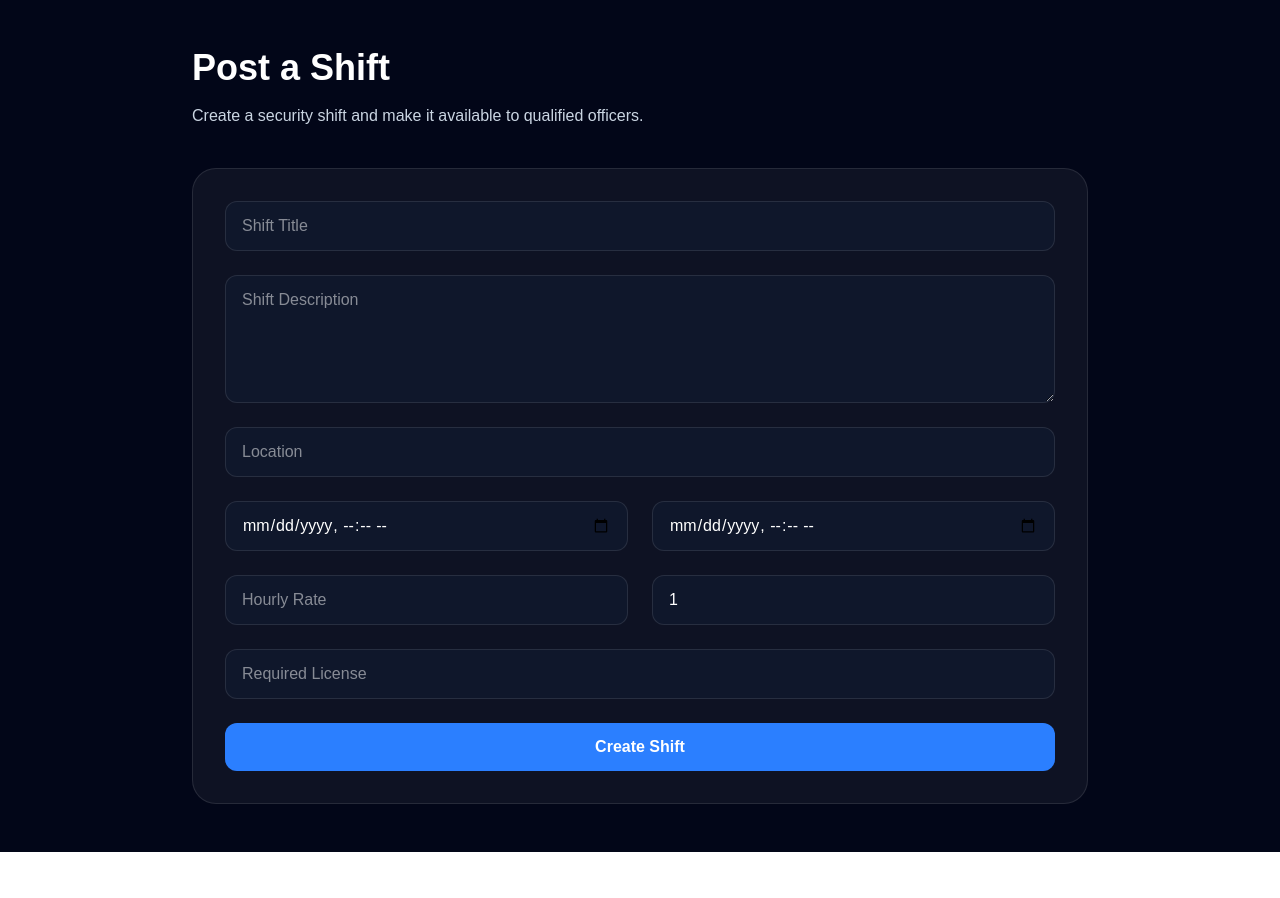
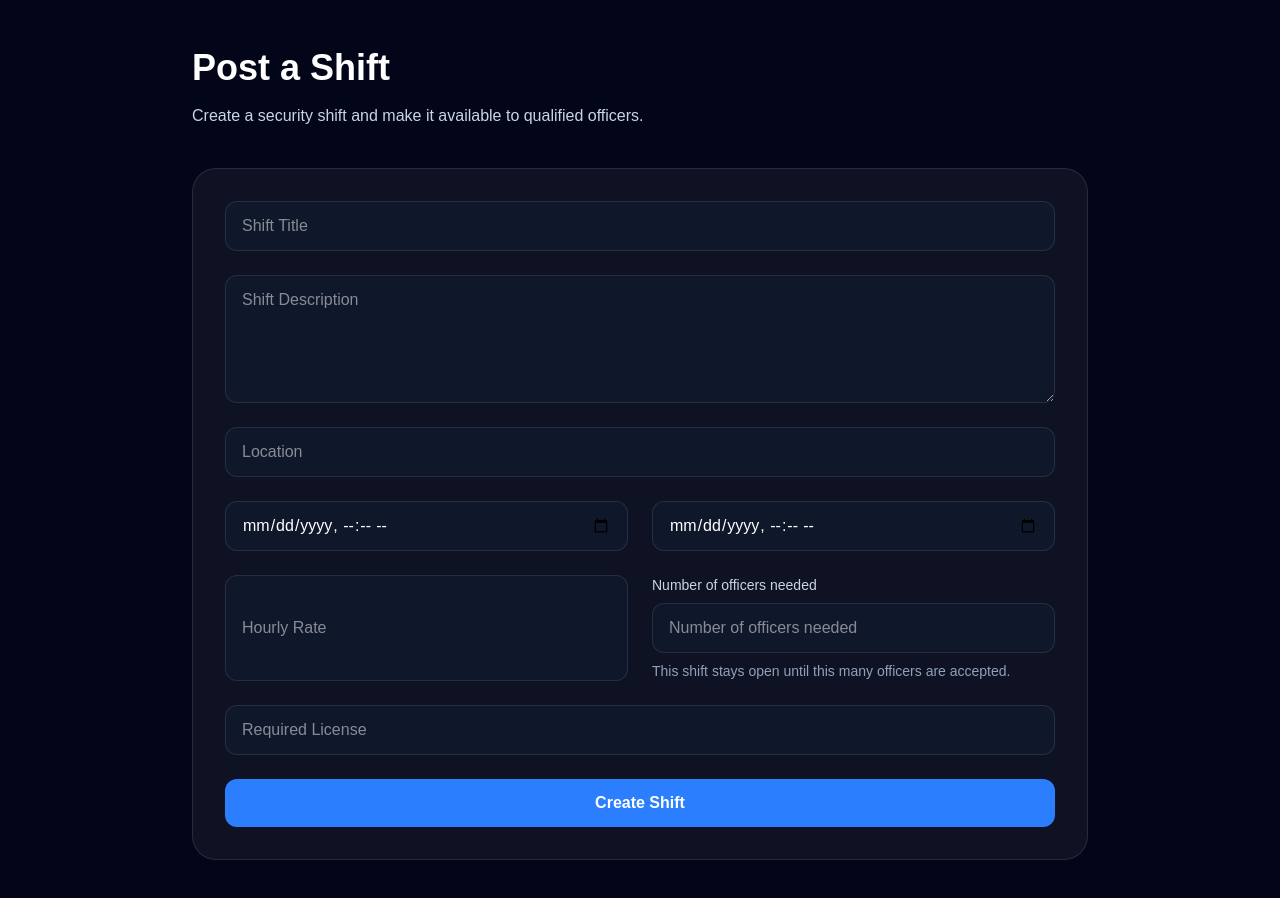
Before and after one commit to raumontalvo/flexofficers.com, a Next.js app: page /shifts/create in a window 1280 px wide. Shown: the top 898 px of the page. Before the commit the page ends 852 px from the top, so only its background shows below. Built offline with nearby package versions, Linux system fonts and the light colour scheme.

Commit message:
Make positions needed input start empty

```diff
--- a/app/shifts/create/page.tsx
+++ b/app/shifts/create/page.tsx
@@ -11,7 +11,7 @@ export default function CreateShiftPage() {
     endTime: "",
     hourlyRate: "",
     requiredLicense: "",
-    positionsNeeded: "1",
+    positionsNeeded: "",
   });
 
   async function handleSubmit(e: React.FormEvent) {
@@ -97,6 +97,11 @@ export default function CreateShiftPage() {
                 placeholder="Hourly Rate"
               />
 
+              <div>
+                <label className="mb-2 block text-sm font-medium text-slate-300">
+                  Number of officers needed
+                </label>
+
                 <input
                   type="number"
                   min="1"
@@ -104,9 +109,14 @@ export default function CreateShiftPage() {
                   onChange={(e) =>
                     setForm({ ...form, positionsNeeded: e.target.value })
                   }
-                className="rounded-xl border border-white/10 bg-slate-900 px-4 py-3 text-white"
+                  className="w-full rounded-xl border border-white/10 bg-slate-900 px-4 py-3 text-white"
                   placeholder="Number of officers needed"
                 />
+
+                <p className="mt-2 text-sm text-slate-400">
+                  This shift stays open until this many officers are accepted.
+                </p>
+              </div>
             </div>
 
             <input
```
Lines whose indentation alone changed are shown as unchanged.
